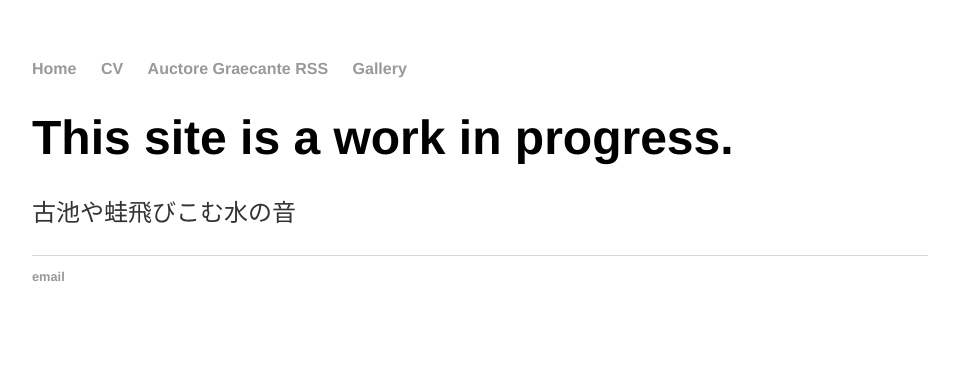
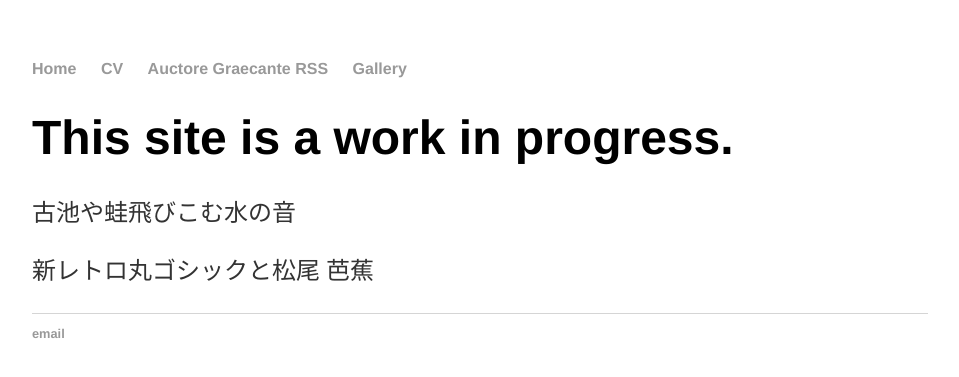
Before and after one commit to AJIC/ajicrawford.github.io, a Jekyll site: the page built from index.html, in a window 1280 px wide. Shown: the top 377 px of the page, without its empty margins (160-1119 px from the left). Built offline with Jekyll 4.4.1, drawn with Linux system fonts in a browser that asks for light colours; some web fonts are replaced.

Commit message:
Update index.html

```diff
--- a/index.html
+++ b/index.html
@@ -5,4 +5,5 @@ title: Alexander J. I. Crawford
 <div class="blurb">
 	<h1>This site is a work in progress.</h1>
 	<p class='japanese-ShinMaruRetroGothic'>古池や蛙飛びこむ水の音</p>
+	<p class='japanese-ShinMaruRetroGothic'>新レトロ丸ゴシックと松尾 芭蕉</p>
 </div><!-- /.blurb -->
```
